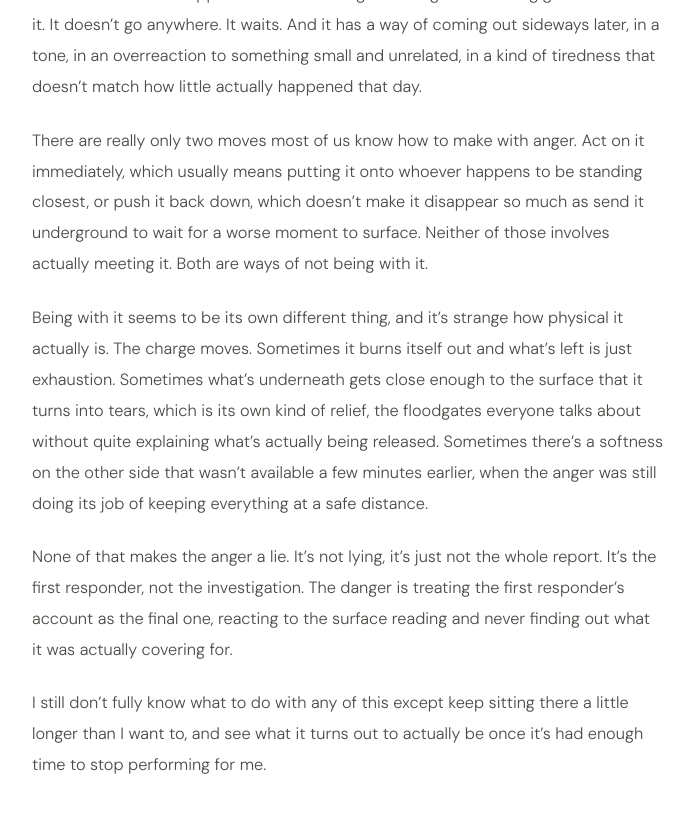
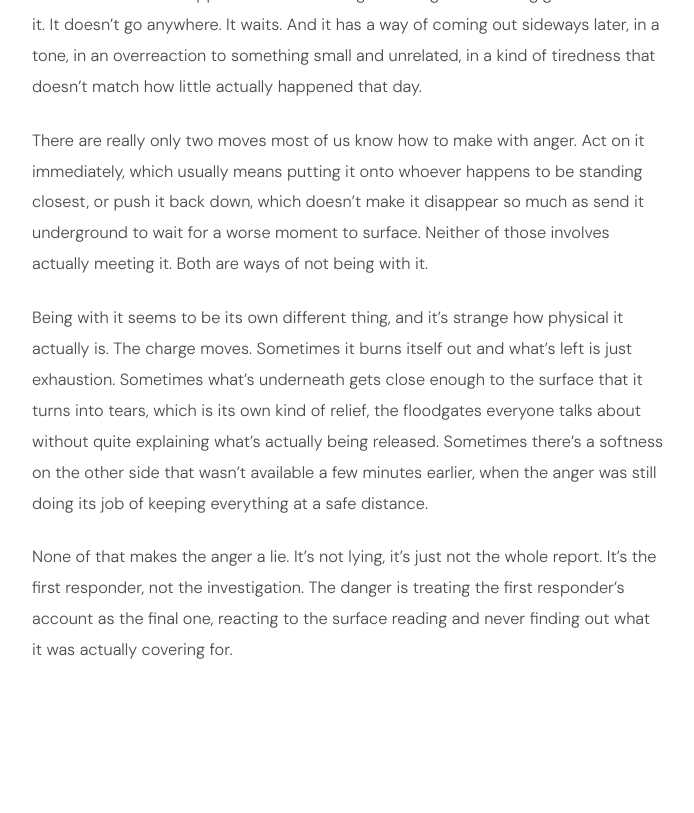
Before and after one commit to Blubell26/giuliapacciotti.com, a Jekyll site: the page built from _posts/2024-05-27-anger-was-never-the-real-feeling.md, in a window 1280 px wide and 900 px high, scrolled down 1409 px. Shown: the top 813 px of the window, without its empty margins (292-986 px from the left). Built offline with Jekyll 4.4.1, drawn with Linux system fonts in a browser that asks for light colours; after the commit the page ends 2193 px from its top, so only the background shows below that.

Commit message:
Update 2024-05-27-anger-was-never-the-real-feeling.md

```diff
--- a/_posts/2024-05-27-anger-was-never-the-real-feeling.md
+++ b/_posts/2024-05-27-anger-was-never-the-real-feeling.md
@@ -22,5 +22,3 @@ There are really only two moves most of us know how to make with anger. Act on i
 Being with it seems to be its own different thing, and it’s strange how physical it actually is. The charge moves. Sometimes it burns itself out and what’s left is just exhaustion. Sometimes what’s underneath gets close enough to the surface that it turns into tears, which is its own kind of relief, the floodgates everyone talks about without quite explaining what’s actually being released. Sometimes there’s a softness on the other side that wasn’t available a few minutes earlier, when the anger was still doing its job of keeping everything at a safe distance.
 
 None of that makes the anger a lie. It’s not lying, it’s just not the whole report. It’s the first responder, not the investigation. The danger is treating the first responder’s account as the final one, reacting to the surface reading and never finding out what it was actually covering for.
-
-I still don’t fully know what to do with any of this except keep sitting there a little longer than I want to, and see what it turns out to actually be once it’s had enough time to stop performing for me.
```
